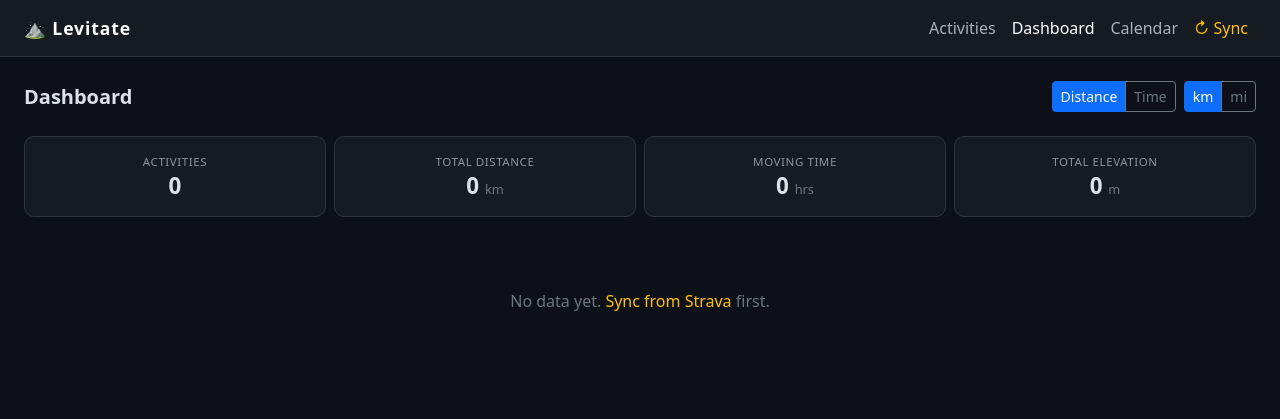
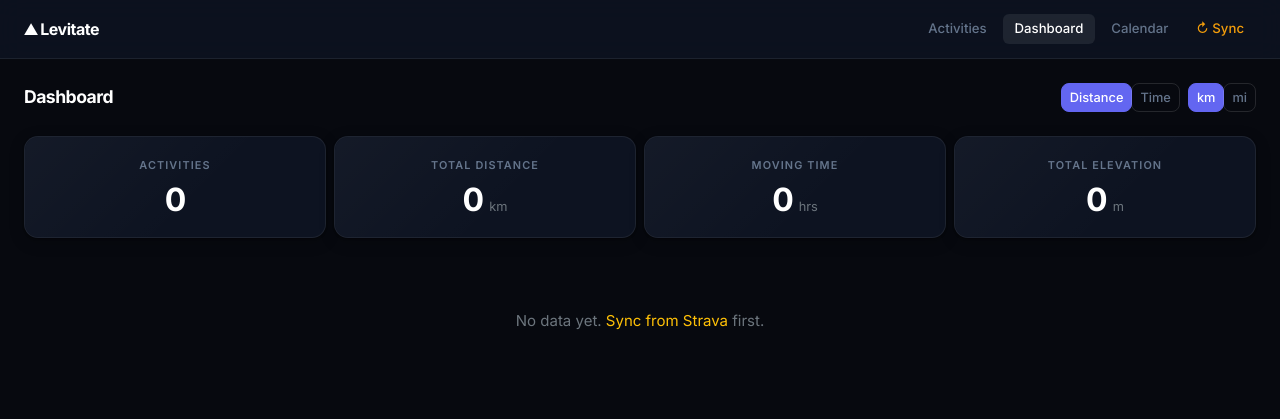
Before and after one commit to nicholasmunce/training, a Flask app: page /dashboard in a window 1280 px wide. Shown: the top 419 px of the page. Run offline with Flask 3, Linux system fonts and the light colour scheme; data that the repository does not hold is empty; some libraries are stand-ins or nearby versions.

Commit message:
feat: modern UI redesign + filter dashboard to 5+ instance sports
- Redesign base.html: Inter font, CSS custom properties, frosted-glass
  navbar, refined stat/chart cards with subtle shadows and gradients,
  tighter typography with negative letter-spacing, polished nav link
  hover states, custom scrollbar
- Add section-header and page-title utility classes; update dashboard.html
- Filter chart_trends to exclude sport types with fewer than 5 activities
  from pie, weekly, monthly, and scatter charts

Co-Authored-By: Claude Sonnet 4.6 <noreply@anthropic.com>

```diff
--- a/app.py
+++ b/app.py
@@ -482,13 +482,15 @@ class StravaAPI:
             "Hike": "#86efac", "WeightTraining": "#fb923c",
         }
 
-        # Sport breakdown — donut
+        # Sport breakdown — donut (only sports with 5+ activities)
         counts = Counter(
             a.get("sport_type") or a.get("type", "Other") for a in activities
         )
+        qualified_sports = {s for s, c in counts.items() if c >= 5}
+        filtered_counts = {s: c for s, c in counts.items() if s in qualified_sports}
         fig = go.Figure(go.Pie(
-            labels=list(counts.keys()), values=list(counts.values()), hole=0.45,
-            marker_colors=[sport_colors.get(s, "#94a3b8") for s in counts],
+            labels=list(filtered_counts.keys()), values=list(filtered_counts.values()), hole=0.45,
+            marker_colors=[sport_colors.get(s, "#94a3b8") for s in filtered_counts],
         ))
         fig.update_layout(title="Activities by Type", **{**self._DARK, "height": 320})
         charts["sport_pie"] = pio.to_html(
@@ -503,6 +505,8 @@ class StravaAPI:
                 dt = datetime.strptime(a["start_date_local"][:10], "%Y-%m-%d")
                 wk = dt.strftime("%G-W%V")
                 sp = a.get("sport_type") or a.get("type", "Other")
+                if sp not in qualified_sports:
+                    continue
                 if metric == 'distance':
                     weekly[wk][sp] += a.get("distance", 0) / (1000 if unit == 'km' else 1609.34)
                 else:
@@ -537,6 +541,8 @@ class StravaAPI:
                 dt = datetime.strptime(a["start_date_local"][:10], "%Y-%m-%d")
                 mo = dt.strftime("%Y-%m")
                 sp = a.get("sport_type") or a.get("type", "Other")
+                if sp not in qualified_sports:
+                    continue
                 if metric == 'distance':
                     monthly[mo][sp] += a.get("distance", 0) / (1000 if unit == 'km' else 1609.34)
                 else:
@@ -598,8 +604,9 @@ class StravaAPI:
                 config={"displayModeBar": False},
             )
 
-        # Scatter: distance vs avg HR (by sport) — all activities
-        acts_with_hr = [a for a in activities if a.get("average_heartrate") and a.get("distance")]
+        # Scatter: distance vs avg HR (by sport) — qualified sports only
+        acts_with_hr = [a for a in activities if a.get("average_heartrate") and a.get("distance")
+                        and (a.get("sport_type") or a.get("type", "")) in qualified_sports]
         if acts_with_hr:
             for sp in sports:
                 sp_acts = [a for a in acts_with_hr
--- a/templates/base.html
+++ b/templates/base.html
@@ -4,45 +4,191 @@
   <meta charset="UTF-8">
   <meta name="viewport" content="width=device-width, initial-scale=1">
   <title>{% block title %}Levitate{% endblock %}</title>
+  <link rel="preconnect" href="https://fonts.googleapis.com">
+  <link rel="preconnect" href="https://fonts.gstatic.com" crossorigin>
+  <link href="https://fonts.googleapis.com/css2?family=Inter:wght@400;500;600;700&display=swap" rel="stylesheet">
   <link rel="stylesheet" href="https://cdn.jsdelivr.net/npm/bootstrap@5.3.3/dist/css/bootstrap.min.css">
   <script src="https://cdn.plot.ly/plotly-2.35.2.min.js"></script>
   <style>
-    body { background: #0d1117; }
-    .navbar { background: #161b22 !important; border-bottom: 1px solid #30363d; }
-    .navbar-brand { font-weight: 700; letter-spacing: .05em; font-size: 1.1rem; }
+    :root {
+      --bg:        #07090f;
+      --surface:   #0d1321;
+      --surface-2: #111827;
+      --border:    rgba(255,255,255,.07);
+      --border-strong: rgba(255,255,255,.12);
+      --accent:    #6366f1;
+      --accent-dim: rgba(99,102,241,.18);
+      --text:      #e2e8f0;
+      --text-muted: #64748b;
+      --text-dim:  #334155;
+    }
+
+    *, *::before, *::after { box-sizing: border-box; }
+
+    body {
+      background: var(--bg);
+      font-family: 'Inter', -apple-system, BlinkMacSystemFont, 'Segoe UI', sans-serif;
+      color: var(--text);
+      font-size: .9375rem;
+      -webkit-font-smoothing: antialiased;
+    }
+
+    /* ── Navbar ── */
+    .navbar {
+      background: rgba(13,19,33,.85) !important;
+      border-bottom: 1px solid var(--border);
+      backdrop-filter: blur(12px);
+      -webkit-backdrop-filter: blur(12px);
+      padding-top: .75rem;
+      padding-bottom: .75rem;
+    }
+    .navbar-brand {
+      font-weight: 700;
+      letter-spacing: -.03em;
+      font-size: 1rem;
+      color: #fff !important;
+    }
+    .nav-link {
+      color: var(--text-muted) !important;
+      font-size: .825rem;
+      font-weight: 500;
+      padding: .35rem .75rem !important;
+      border-radius: 6px;
+      transition: color .15s, background .15s;
+    }
+    .nav-link:hover { color: var(--text) !important; background: rgba(255,255,255,.05); }
+    .nav-link.active { color: #fff !important; background: rgba(255,255,255,.08); }
+    .nav-link.text-warning { color: #f59e0b !important; }
+    .nav-link.text-warning:hover { background: rgba(245,158,11,.1); }
+
+    /* ── Stat Cards ── */
     .stat-card {
-      background: #161b22;
-      border: 1px solid #30363d;
-      border-radius: 10px;
-      padding: 1rem 1.25rem;
+      background: var(--surface);
+      border: 1px solid var(--border);
+      border-radius: 14px;
+      padding: 1.25rem 1.5rem;
+      box-shadow: 0 1px 2px rgba(0,0,0,.4), 0 4px 16px rgba(0,0,0,.2);
+      position: relative;
+      overflow: hidden;
     }
-    .stat-card .label { font-size: .72rem; color: #8b949e; text-transform: uppercase; letter-spacing: .05em; }
-    .stat-card .value { font-size: 1.4rem; font-weight: 700; line-height: 1.2; margin-top: .2rem; }
+    .stat-card::after {
+      content: '';
+      position: absolute;
+      inset: 0;
+      border-radius: inherit;
+      background: linear-gradient(135deg, rgba(255,255,255,.03) 0%, transparent 60%);
+      pointer-events: none;
+    }
+    .stat-card .label {
+      font-size: .68rem;
+      color: var(--text-muted);
+      text-transform: uppercase;
+      letter-spacing: .1em;
+      font-weight: 600;
+    }
+    .stat-card .value {
+      font-size: 2rem;
+      font-weight: 700;
+      line-height: 1.1;
+      margin-top: .5rem;
+      color: #fff;
+      letter-spacing: -.04em;
+    }
+    .stat-card .value small {
+      font-size: .8rem;
+      font-weight: 500;
+      color: var(--text-muted);
+      letter-spacing: 0;
+    }
+
+    /* ── Chart Cards ── */
     .chart-card {
-      background: #161b22;
-      border: 1px solid #30363d;
-      border-radius: 10px;
-      padding: 1rem;
+      background: var(--surface);
+      border: 1px solid var(--border);
+      border-radius: 14px;
+      padding: 1.25rem;
       height: 100%;
+      box-shadow: 0 1px 2px rgba(0,0,0,.4), 0 4px 16px rgba(0,0,0,.2);
     }
-    .table { --bs-table-bg: transparent; }
-    .table > tbody > tr:hover { background: rgba(255,255,255,.04); cursor: pointer; }
+
+    /* ── Section Header ── */
+    .section-header {
+      font-size: .7rem;
+      font-weight: 600;
+      text-transform: uppercase;
+      letter-spacing: .12em;
+      color: var(--text-muted);
+      margin-bottom: 1rem;
+      padding-bottom: .6rem;
+      border-bottom: 1px solid var(--border);
+    }
+
+    /* ── Table ── */
+    .table { --bs-table-bg: transparent; color: var(--text); }
+    .table thead th {
+      font-size: .7rem;
+      font-weight: 600;
+      text-transform: uppercase;
+      letter-spacing: .08em;
+      color: var(--text-muted);
+      border-color: var(--border);
+      padding-top: .65rem;
+      padding-bottom: .65rem;
+    }
+    .table > tbody > tr > td { border-color: var(--border); vertical-align: middle; }
+    .table > tbody > tr:hover { background: rgba(255,255,255,.03); cursor: pointer; }
+
+    /* ── Buttons ── */
+    .btn-primary {
+      background: var(--accent);
+      border-color: var(--accent);
+      font-size: .8rem;
+      font-weight: 500;
+    }
+    .btn-primary:hover { background: #4f46e5; border-color: #4f46e5; }
+    .btn-outline-secondary {
+      border-color: var(--border-strong);
+      color: var(--text-muted);
+      font-size: .8rem;
+      font-weight: 500;
+    }
+    .btn-outline-secondary:hover { border-color: var(--accent); color: var(--text); background: var(--accent-dim); }
+    .btn-group .btn { border-radius: 8px !important; }
+
+    /* ── Alerts ── */
+    .alert { border-radius: 10px; font-size: .875rem; }
+
+    /* ── Badge ── */
     .badge-sport { font-size: .7rem; font-weight: 500; }
+
+    /* ── Links ── */
     a { text-decoration: none; }
     a:hover { text-decoration: none; }
-    .nav-link.active { color: #fff !important; }
+
+    /* ── Page header ── */
+    .page-title {
+      font-size: 1.1rem;
+      font-weight: 700;
+      letter-spacing: -.03em;
+      color: #fff;
+    }
+
+    /* ── Scrollbar (webkit) ── */
+    ::-webkit-scrollbar { width: 6px; height: 6px; }
+    ::-webkit-scrollbar-track { background: transparent; }
+    ::-webkit-scrollbar-thumb { background: var(--border-strong); border-radius: 3px; }
   </style>
 </head>
 <body>
 
-<nav class="navbar navbar-expand-lg">
+<nav class="navbar navbar-expand-lg sticky-top">
   <div class="container-fluid px-4">
-    <a class="navbar-brand text-white" href="/">⛰ Levitate</a>
-    <button class="navbar-toggler" type="button" data-bs-toggle="collapse" data-bs-target="#navMenu">
+    <a class="navbar-brand" href="/">⛰ Levitate</a>
+    <button class="navbar-toggler border-0" type="button" data-bs-toggle="collapse" data-bs-target="#navMenu">
       <span class="navbar-toggler-icon"></span>
     </button>
     <div class="collapse navbar-collapse" id="navMenu">
-      <ul class="navbar-nav ms-auto">
+      <ul class="navbar-nav ms-auto gap-1">
         <li class="nav-item">
           <a class="nav-link {% if request.path == '/' %}active{% endif %}" href="/">Activities</a>
         </li>
--- a/templates/dashboard.html
+++ b/templates/dashboard.html
@@ -4,7 +4,7 @@
 {% block content %}
 
 <div class="d-flex align-items-center justify-content-between mb-4 flex-wrap gap-2">
-  <h5 class="fw-semibold mb-0">Dashboard</h5>
+  <span class="page-title">Dashboard</span>
   <div class="d-flex gap-2 align-items-center flex-wrap">
     <div class="btn-group btn-group-sm">
       <a href="?metric=distance&unit={{ unit }}" class="btn {% if metric == 'distance' %}btn-primary{% else %}btn-outline-secondary{% endif %}">Distance</a>
@@ -113,7 +113,7 @@
 
 {# ── Consistency & Streaks ── #}
 {% if consistency %}
-<h5 class="fw-semibold mt-5 mb-3">Consistency</h5>
+<div class="section-header mt-5">Consistency</div>
 
 <div class="row g-2 mb-4">
   <div class="col-6 col-md-3">
```
